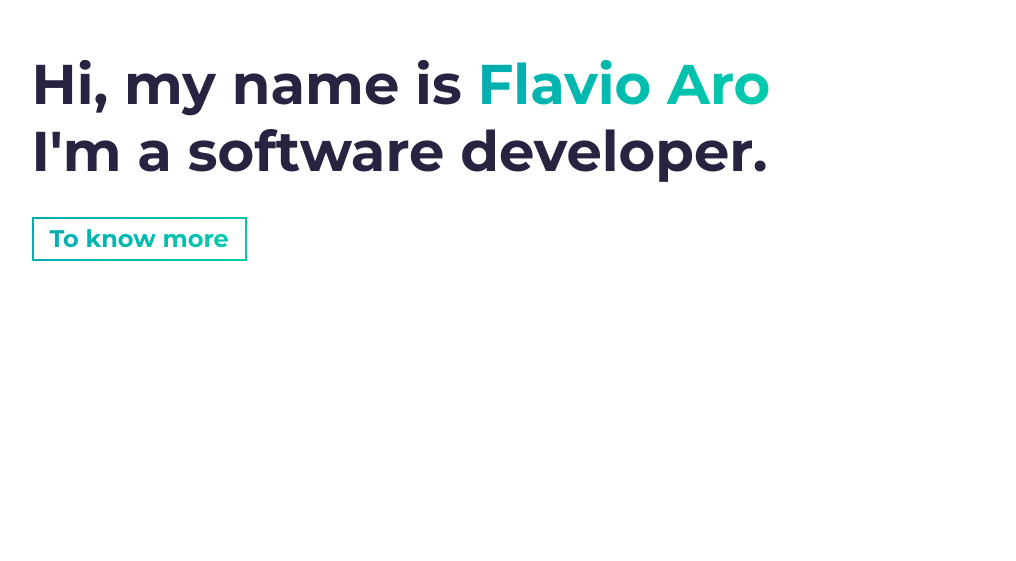
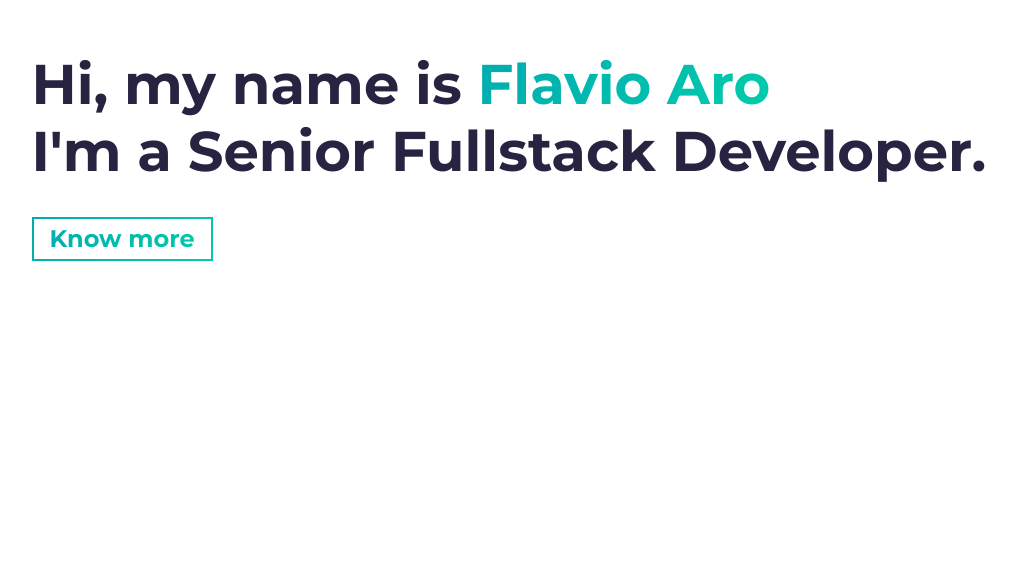
Before and after one commit to FlavioAro/flavioaro.com, a plain HTML site: page index.html in a window 1280 px wide. Shown: the part 239-800 px from the top of the page, without its empty margins (46-1062 px from the left). Drawn offline with nearby package versions, Linux system fonts and the light colour scheme.

Commit message:
update 28022022
update 28022022

```diff
--- a/index.html
+++ b/index.html
@@ -31,10 +31,10 @@
         <h1 class="hero-title load-hidden">
           Hi, my name is <span class="text-color-main">Flavio Aro</span>
           <br>
-          I'm a software developer.
+          I'm a Senior Fullstack Developer.
         </h1>
         <p class="hero-cta load-hidden">
-          <a rel="noreferrer" class="cta-btn cta-btn--hero" href="#about">To know more</a>
+          <a rel="noreferrer" class="cta-btn cta-btn--hero" href="#about">Know more</a>
         </p>
       </div>
     </section>
```
